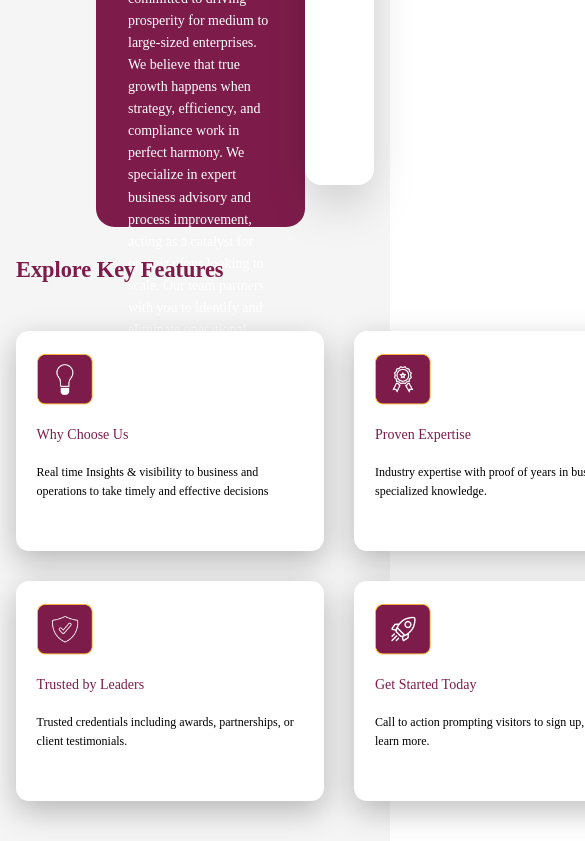
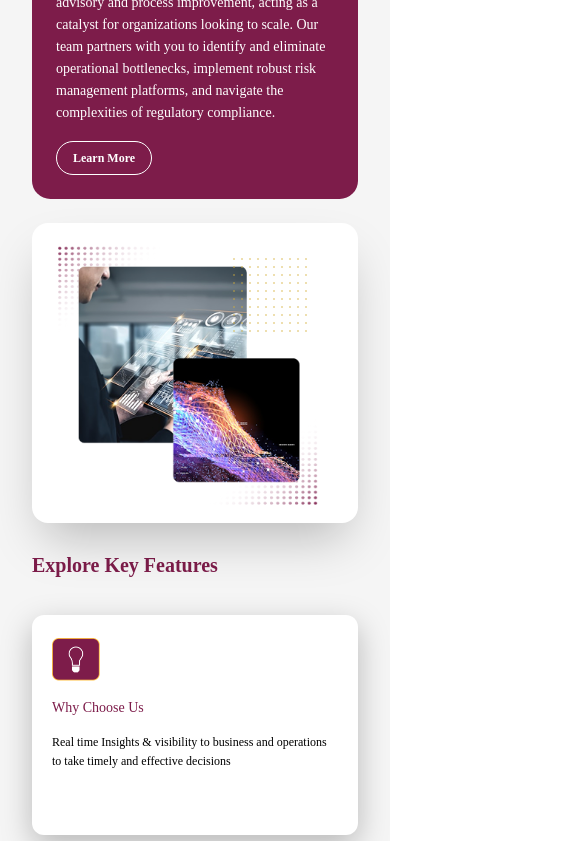
Before and after one commit to Dhulasidharan/ProsperoIQ, a Next.js app: page / in a window 390 px wide. Shown: the part 1156-1997 px from the top of the page, 585 px wide, since content can reach past the window. Built offline with nearby package versions, Linux system fonts and the light colour scheme.

Commit message:
responsiveness issue fix

```diff
--- a/components/ExploreKeyFeaturesSection.tsx
+++ b/components/ExploreKeyFeaturesSection.tsx
@@ -50,42 +50,26 @@ export const ExploreKeyFeaturesSection: React.FC = () => {
 
   return (
     <section
-      className="w-full"
+      className="w-full px-4 sm:px-6 md:px-8 lg:px-12 pb-12 md:pb-16 flex flex-col items-center justify-center"
       style={{
         backgroundColor: "transparent",
-        paddingBottom: "64px",
-        display: "flex",
-        flexDirection: "column",
-        alignItems: "center",
-        justifyContent: "center",
         opacity: 1,
       }}
     >
       {/* Features Grid Container - 3 columns */}
       <div
-        style={{
-          display: "grid",
-          gridTemplateColumns: "repeat(3, 1fr)",
-          gap: "30px 30px",
-          width: "100%",
-          maxWidth: "1024px",
-          margin: "0 auto",
-        }}
-        className="grid-cols-1 md:grid-cols-2 lg:grid-cols-3"
+        className="grid grid-cols-1 sm:grid-cols-2 lg:grid-cols-3 gap-6 md:gap-8 w-full max-w-7xl mx-auto"
       >
         {/* Section Title - As first grid item spanning all columns */}
         <div
-          style={{
-            gridColumn: "1 / -1",
-            marginBottom: "20px",
-          }}
+          className="col-span-1 sm:col-span-2 lg:col-span-3 mb-4 md:mb-6"
         >
           <h2
+            className="text-xl sm:text-2xl md:text-[22px] leading-tight"
             style={{
               fontFamily: "SF Pro",
               fontWeight: 590,
               fontStyle: "normal",
-              fontSize: "22.33px",
               lineHeight: "100%",
               letterSpacing: "0%",
               color: "#7D1C4A",
@@ -100,48 +84,30 @@ export const ExploreKeyFeaturesSection: React.FC = () => {
         {features.map((feature, index) => (
           <div
             key={index}
+            className="w-full bg-white rounded-xl p-5 md:p-6 flex flex-col gap-4 shadow-lg min-h-[220px]"
             style={{
-              width: "308.39px",
-              height: "219.91px",
               backgroundColor: "#FFFFFF",
               boxShadow: "0px 10.31px 30.93px 0px rgba(0, 0, 0, 0.25)",
-              borderRadius: "12.89px",
-              padding: "20.62px",
-              display: "flex",
-              flexDirection: "column",
-              gap: "18.9px",
             }}
           >
             {/* Icon - No background, just the image */}
             <div
-              style={{
-                width: "56px",
-                height: "56px",
-                display: "flex",
-                alignItems: "center",
-                justifyContent: "center",
-                flexShrink: 0,
-              }}
+              className="w-12 sm:w-14 h-12 sm:h-14 flex items-center justify-center shrink-0"
             >
               {/* eslint-disable-next-line @next/next/no-img-element */}
               <img
                 src={`/${feature.icon}`}
                 alt={feature.title}
-                style={{
-                  width: "100%",
-                  height: "100%",
-                  objectFit: "contain",
-                }}
+                className="w-full h-full object-contain"
               />
             </div>
 
             {/* Title */}
             <h3
+              className="text-sm sm:text-base font-medium"
               style={{
                 fontFamily: "SF Pro",
                 fontWeight: 510,
-                fontStyle: "normal",
-                fontSize: "14px",
                 lineHeight: "129%",
                 letterSpacing: "0%",
                 margin: "0",
@@ -153,11 +119,10 @@ export const ExploreKeyFeaturesSection: React.FC = () => {
 
             {/* Description */}
             <p
+              className="text-xs sm:text-sm"
               style={{
                 fontFamily: "SF Pro",
                 fontWeight: 400,
-                fontStyle: "normal",
-                fontSize: "12px",
                 lineHeight: "156%",
                 letterSpacing: "0%",
                 color: "#000000",
--- a/components/Navigation.tsx
+++ b/components/Navigation.tsx
@@ -6,13 +6,9 @@ import Link from "next/link";
 // Constants
 const NAV_STYLES = {
   container: {
-    width: "955px",
+    maxWidth: "955px",
+    width: "100%",
     height: "72px",
-    paddingLeft: "33.6px",
-    paddingRight: "52.84px",
-    paddingTop: "10.57px",
-    paddingBottom: "10.57px",
-    gap: "41.6px",
     borderRadius: "660.55px",
     border: "1.32px solid #DDE1E6",
     boxShadow: "0px 0px 2.64px 0px rgba(0, 0, 0, 0.16)",
@@ -34,8 +30,8 @@ const NAV_STYLES = {
     position: "absolute" as const,
     left: "0",
     top: "36px",
-    width: "129px",
-    height: "120px",
+    minWidth: "129px",
+    width: "max-content",
     backgroundColor: "white",
     border: "1px solid #000000",
     display: "flex",
@@ -50,8 +46,8 @@ const DROPDOWN_LINK_STYLE = {
   fontWeight: 500,
   color: "#7D1C4A",
   backgroundColor: "transparent",
-  width: "129px",
-  height: "30px",
+  width: "100%",
+  minHeight: "30px",
   padding: "5px 10px",
   border: "1px solid #000000",
   display: "flex",
@@ -150,18 +146,18 @@ export const Navigation: React.FC = () => {
   };
 
   return (
-    <nav className="absolute top-0 left-1/2 transform -translate-x-1/2 z-50 pt-14">
+    <nav className="absolute top-0 left-1/2 transform -translate-x-1/2 z-50 pt-14 px-4 sm:px-6 max-w-[955px] w-full">
       <div
-        className="flex items-center justify-between bg-white rounded-full shadow-md"
+        className="flex items-center justify-between bg-white rounded-full shadow-md px-6 sm:px-8 md:px-10 py-3 gap-4 md:gap-8"
         style={NAV_STYLES.container}
       >
         {/* Logo */}
         <Link href="/" className="flex items-center gap-3 shrink-0">
-          <img src="/logo.svg" alt="ProsperIO Logo" style={NAV_STYLES.logo} />
+          <img src="/logo.svg" alt="ProsperIO Logo" className="w-20 sm:w-24 md:w-[117px] h-auto" style={{ aspectRatio: "2.3" }} />
         </Link>
 
         {/* Desktop Navigation */}
-        <div className="hidden md:flex items-center gap-8">
+        <div className="hidden lg:flex items-center gap-4 xl:gap-6">
           {NAV_ITEMS.map((item) => (
             <div key={item.label} className="relative">
               <button
@@ -188,7 +184,7 @@ export const Navigation: React.FC = () => {
 
         {/* CTA Button - Desktop */}
         <button
-          className="hidden md:block px-5 py-2 rounded-full font-medium text-xs text-white transition-all duration-300 hover:shadow-lg shrink-0"
+          className="hidden lg:block px-4 xl:px-5 py-2 rounded-full font-medium text-xs text-white transition-all duration-300 hover:shadow-lg shrink-0 whitespace-nowrap"
           style={{ backgroundColor: "#7D1C4A" }}
         >
           Start a free trial
@@ -197,7 +193,7 @@ export const Navigation: React.FC = () => {
         {/* Mobile menu button */}
         <button
           onClick={toggleMenu}
-          className="md:hidden flex flex-col gap-1.5 w-6 h-6 items-center justify-center shrink-0"
+          className="lg:hidden flex flex-col gap-1.5 w-6 h-6 items-center justify-center shrink-0"
           aria-label="Toggle menu"
         >
           <span
@@ -220,7 +216,7 @@ export const Navigation: React.FC = () => {
 
       {/* Mobile Navigation */}
       {isOpen && (
-        <div className="md:hidden mt-2 pb-4 bg-white rounded-3xl border border-gray-200 mx-auto">
+        <div className="lg:hidden mt-2 pb-4 bg-white rounded-3xl border border-gray-200 mx-auto w-full">
           <div className="flex flex-col gap-3 pt-4 px-6">
             {NAV_ITEMS.map((item) => (
               <Link
--- a/components/OurPlatformsSection.tsx
+++ b/components/OurPlatformsSection.tsx
@@ -58,66 +58,42 @@ const STICKY_HEADER_STYLES = {
 };
 
 const HEADING_STYLES = {
-  width: "272px",
   fontFamily: "SF Pro",
   fontWeight: 590,
-  fontSize: "64px",
   lineHeight: "100%",
   letterSpacing: "0%",
   color: "#7D1C4A",
-  marginBottom: "24px",
 };
 
 const DESCRIPTION_STYLES = {
-  width: "424px",
   fontFamily: "SF Pro",
   fontWeight: 400,
-  fontSize: "18px",
   lineHeight: "30px",
   letterSpacing: "4%",
   color: "#53565B",
-  marginBottom: "24px",
 };
 
 const BUTTON_STYLES = {
-  width: "144.59px",
-  height: "35.20px",
   borderRadius: "628.02px",
   border: "1px solid #7D1C4A",
   backgroundColor: "transparent",
   color: "#000000",
-  padding: "7.54px",
-  gap: "7.54px",
   fontFamily: "SF Pro",
   fontWeight: 590,
   fontStyle: "Semibold" as const,
-  fontSize: "12.57px",
-  lineHeight: "20.12px",
   letterSpacing: "0%",
   cursor: "pointer" as const,
 };
 
 const CARD_STYLES = {
-  width: "431.41607666015625px",
-  height: "311px",
   background: "#FFFFFF",
   borderRadius: "15px",
   boxShadow: "0px 12px 36px 0px #00000040",
-  paddingTop: "35px",
-  paddingRight: "24px",
-  paddingBottom: "14px",
-  paddingLeft: "24px",
-  display: "flex",
-  flexDirection: "column" as const,
-  gap: "10px",
-  alignItems: "flex-start" as const,
 };
 
 const CARD_TITLE_STYLES = {
-  width: "251px",
   fontFamily: "SF Pro",
   fontWeight: 700,
-  fontSize: "16.55px",
   lineHeight: "129%",
   letterSpacing: "0%",
   margin: "0",
@@ -148,21 +124,21 @@ const FEATURE_TEXT_STYLES = {
 export const OurPlatformsSection: React.FC = () => {
   return (
     <section
-      className="w-full px-4 md:px-6 lg:px-12 py-16 md:py-20 lg:py-24"
+      className="w-full px-4 sm:px-6 md:px-8 lg:px-12 py-12 md:py-16 lg:py-20"
       style={{ backgroundColor: "#FFFFFF" }}
     >
-      <div className="w-full max-w-7xl mx-auto flex flex-col lg:flex-row gap-12">
+      <div className="w-full max-w-7xl mx-auto flex flex-col lg:flex-row gap-8 md:gap-12">
         {/* Sticky Section Header */}
-        <div className="lg:w-1/2" style={STICKY_HEADER_STYLES}>
-          <h2 style={HEADING_STYLES}>Our Platforms</h2>
-          <p style={DESCRIPTION_STYLES}>
+        <div className="w-full lg:w-1/2" style={STICKY_HEADER_STYLES}>
+          <h2 className="text-4xl sm:text-5xl lg:text-6xl mb-4 md:mb-6" style={HEADING_STYLES}>Our Platforms</h2>
+          <p className="text-base sm:text-lg mb-4 md:mb-6 max-w-md" style={DESCRIPTION_STYLES}>
             ProsperoIQ is a smart business solutions platform designed to
             simplify operations, compliance, and financial processes. Our
             AI-powered products help businesses save time, reduce errors, and
             stay compliant with ease
           </p>
           <button
-            className="transition-all duration-300 hover:bg-primary hover:text-white font-sf-pro font-semibold text-sm whitespace-nowrap"
+            className="px-4 sm:px-5 py-2 text-xs sm:text-sm transition-all duration-300 hover:bg-primary hover:text-white font-semibold whitespace-nowrap"
             style={BUTTON_STYLES}
           >
             Learn More
@@ -170,39 +146,33 @@ export const OurPlatformsSection: React.FC = () => {
         </div>
 
         {/* Vertically Aligned Cards */}
-        <div className="flex flex-col gap-10 lg:w-1/2 items-center">
+        <div className="flex flex-col gap-6 md:gap-8 lg:gap-10 w-full lg:w-1/2">
           {PLATFORM_DATA.map((platform: PlatformCard, index: number) => (
-            <div key={index} style={CARD_STYLES}>
+            <div key={index} className="w-full p-6 md:p-8 flex flex-col gap-3 min-h-[280px]" style={CARD_STYLES}>
               {/* Icon and Title */}
-              <div className="flex items-center gap-4 mb-2">
-                <div>
+              <div className="flex items-center gap-3 md:gap-4 mb-2">
+                <div className="shrink-0">
                   {/* eslint-disable-next-line @next/next/no-img-element */}
                   <img
                     src={platform.icon}
                     alt={platform.title}
-                    style={{ width: "48px", height: "48px" }}
+                    className="w-10 h-10 sm:w-12 sm:h-12"
                   />
                 </div>
-                <h3 style={CARD_TITLE_STYLES}>{platform.title}</h3>
+                <h3 className="text-sm sm:text-base md:text-[17px]" style={CARD_TITLE_STYLES}>{platform.title}</h3>
               </div>
               {/* Features List */}
               <ul
-                style={{
-                  listStyle: "none",
-                  padding: "0",
-                  margin: "0",
-                  marginTop: "8px",
-                }}
+                className="list-none p-0 m-0 mt-2"
               >
                 {platform.features.map(
                   (feature: string, featureIndex: number) => (
                     <li
                       key={featureIndex}
-                      className="flex gap-3 mb-3"
-                      style={{ alignItems: "flex-start" }}
+                      className="flex gap-2 md:gap-3 mb-2 md:mb-3 items-start"
                     >
                       <span style={BULLET_STYLES}>•</span>
-                      <span style={FEATURE_TEXT_STYLES}>{feature}</span>
+                      <span className="text-xs sm:text-sm" style={FEATURE_TEXT_STYLES}>{feature}</span>
                     </li>
                   )
                 )}
--- a/components/PartnerSection.tsx
+++ b/components/PartnerSection.tsx
@@ -40,27 +40,20 @@ const SECTION_STYLES = {
 } as const;
 
 const HEADING_STYLES = {
-  width: "695px",
   fontFamily: "SF Pro",
   fontWeight: 590,
-  fontSize: "45px",
-  lineHeight: "80px",
   letterSpacing: "0.2px",
   textAlign: "center" as const,
   color: "#7D1C4A",
 } as const;
 
 const DESCRIPTION_STYLES = {
-  width: "585px",
   fontFamily: "SF Pro",
   fontWeight: 510,
-  fontSize: "20px",
   lineHeight: "30px",
   letterSpacing: "0.2px",
   textAlign: "center" as const,
   color: "#000000",
-  marginTop: "24px",
-  marginBottom: "48px",
 } as const;
 
 const BUTTON_STYLES = {
@@ -100,15 +93,6 @@ const LEARN_MORE_TEXT_STYLES = {
 
 const CARD_STYLES = {
   borderRadius: "15px",
-  paddingTop: "20px",
-  paddingBottom: "14px",
-  paddingRight: "40px",
-  paddingLeft: "40px",
-  width: "328px",
-  minHeight: "241.53px",
-  display: "flex",
-  flexDirection: "column" as const,
-  gap: "10px",
   backgroundColor: "#FFFFFF",
   boxShadow: "0px 13px 19px 0px rgba(0, 0, 0, 0.07)",
   transition: "all 0.3s ease",
@@ -149,37 +133,38 @@ export const PartnerSection: React.FC = () => {
 
   return (
     <section
-      className="w-full px-4 md:px-6 lg:px-12 py-16 md:py-20 lg:py-24"
+      className="w-full px-4 sm:px-6 md:px-8 lg:px-12 py-12 md:py-16 lg:py-20"
       style={SECTION_STYLES}
     >
       <div className="w-full max-w-7xl mx-auto flex flex-col items-center">
         {/* Heading */}
-        <h2 style={HEADING_STYLES}>
+        <h2 className="text-3xl sm:text-4xl md:text-[45px] leading-tight sm:leading-relaxed max-w-4xl px-4" style={HEADING_STYLES}>
           Your Partner for Effortless Compliance Excellence
         </h2>
 
         {/* Description */}
-        <p style={DESCRIPTION_STYLES}>
+        <p className="text-base sm:text-lg md:text-xl mt-4 md:mt-6 mb-8 md:mb-12 max-w-2xl px-4" style={DESCRIPTION_STYLES}>
           We know large-scale compliance demands precision and speed, but small
           details are just as critical. Our solutions are crafted to handle both
           efficiently.
         </p>
 
         {/* Buttons */}
-        <div className="flex flex-col sm:flex-row gap-4 mb-16">
-          <button style={BUTTON_STYLES}>
-            <span style={BUTTON_TEXT_STYLES}>Scheduled Demo</span>
+        <div className="flex flex-col sm:flex-row gap-4 mb-12 md:mb-16">
+          <button className="px-6 sm:px-9 py-3 sm:py-4 rounded-full transition-all duration-300 hover:opacity-90" style={BUTTON_STYLES}>
+            <span className="text-sm font-bold" style={BUTTON_TEXT_STYLES}>Scheduled Demo</span>
           </button>
-          <button style={LEARN_MORE_BUTTON_STYLES}>
-            <span style={LEARN_MORE_TEXT_STYLES}>Learn More</span>
+          <button className="px-6 sm:px-9 py-3 sm:py-4 rounded-full transition-all duration-300 hover:bg-primary hover:border-primary hover:text-white" style={LEARN_MORE_BUTTON_STYLES}>
+            <span className="text-sm font-bold" style={LEARN_MORE_TEXT_STYLES}>Learn More</span>
           </button>
         </div>
 
         {/* Cards Grid */}
-        <div className="w-full flex flex-wrap justify-center gap-8">
+        <div className="w-full grid grid-cols-1 sm:grid-cols-2 lg:grid-cols-3 gap-6 md:gap-8 max-w-6xl">
           {EXPERTISE_CARDS.map((card, index) => (
             <div
               key={index}
+              className="p-6 sm:p-8 md:p-10 flex flex-col gap-3 w-full min-h-[240px]"
               style={{
                 ...CARD_STYLES,
                 backgroundColor:
@@ -190,7 +175,7 @@ export const PartnerSection: React.FC = () => {
               }
             >
               {/* Image Icon */}
-              <div style={CARD_ICON_CONTAINER}>
+              <div className="w-12 h-12 sm:w-14 sm:h-14 md:w-16 md:h-16 relative mb-2 md:mb-3">
                 <Image
                   src={
                     selectedCardIndex === index ? "/customer.png" : card.image
@@ -203,6 +188,7 @@ export const PartnerSection: React.FC = () => {
 
               {/* Title */}
               <h3
+                className="text-lg sm:text-xl md:text-2xl"
                 style={{
                   ...CARD_TITLE_STYLES,
                   color: selectedCardIndex === index ? "#FFFFFF" : "#252B42",
@@ -213,6 +199,7 @@ export const PartnerSection: React.FC = () => {
 
               {/* Description */}
               <p
+                className="text-sm sm:text-base mt-2"
                 style={{
                   ...CARD_DESCRIPTION_STYLES,
                   color: selectedCardIndex === index ? "#FFFFFF" : "#000000",
--- a/components/WhoAreWeSection.tsx
+++ b/components/WhoAreWeSection.tsx
@@ -5,36 +5,27 @@ import React from "react";
 export const WhoAreWeSection: React.FC = () => {
   return (
     <section
-      className="w-full py-8 md:py-12 lg:py-16"
+      className="w-full py-8 md:py-12 lg:py-16 px-4 sm:px-6 md:px-8 lg:px-12"
       style={{ backgroundColor: "transparent" }}
     >
       {/* Flex container for title and content */}
-      <div style={{ display: "flex", flexDirection: "column", width: "100%" }}>
+      <div className="flex flex-col w-full max-w-7xl mx-auto">
         {/* Section Title and Content Wrapper */}
         <div
-          style={{
-            display: "grid",
-            gridTemplateColumns: "1fr 1fr",
-            alignItems: "flex-start",
-            gap: "0",
-          }}
+          className="grid grid-cols-1 lg:grid-cols-2 gap-6 md:gap-8 lg:gap-12 items-start"
         >
           {/* Left column - Title and Box */}
           <div
-            style={{
-              display: "flex",
-              flexDirection: "column",
-              marginLeft: "80px",
-            }}
+            className="flex flex-col"
           >
             {/* Section Title */}
-            <div style={{ marginBottom: "20px" }}>
+            <div className="mb-5 md:mb-6">
               <h2
+                className="text-3xl sm:text-4xl md:text-[42px] leading-tight"
                 style={{
                   fontFamily: "SF Pro",
                   fontWeight: 590,
                   fontStyle: "normal",
-                  fontSize: "42px",
                   lineHeight: "100%",
                   letterSpacing: "0%",
                   color: "#7D1C4A",
@@ -47,16 +38,11 @@ export const WhoAreWeSection: React.FC = () => {
 
             {/* Content Box */}
             <div
+              className="w-full rounded-2xl p-6 sm:p-8 flex flex-col justify-between min-h-[350px] sm:min-h-[400px]"
               style={{
-                width: "100%",
                 maxWidth: "617.86px",
-                height: "402.60px",
                 borderRadius: "18.37px",
                 backgroundColor: "#7D1C4A",
-                padding: "32px",
-                display: "flex",
-                flexDirection: "column",
-                justifyContent: "space-between",
               }}
             >
               {/* Value Delivered Title */}
@@ -101,24 +87,13 @@ export const WhoAreWeSection: React.FC = () => {
 
               {/* Learn More Button */}
               <button
-                className="mt-6 px-6 py-2.5 border-2 rounded-full transition-all duration-300 hover:bg-white hover:text-gray-900 font-sf-pro font-semibold text-sm whitespace-nowrap self-start"
+                className="mt-4 sm:mt-6 px-4 sm:px-6 py-2 sm:py-2.5 border rounded-full transition-all duration-300 hover:bg-white hover:text-gray-900 font-semibold text-xs sm:text-sm whitespace-nowrap self-start flex items-center justify-center"
                 style={{
-                  width: "144.59px",
-                  height: "35.20px",
-                  borderRadius: "628.02px",
-                  border: "1px solid #FFFFFF",
-                  padding: "7.54px",
                   fontFamily: "SF Pro",
                   fontWeight: 590,
-                  fontSize: "12.57px",
-                  lineHeight: "20.12px",
-                  letterSpacing: "0%",
+                  border: "1px solid #FFFFFF",
                   color: "#FFFFFF",
                   backgroundColor: "transparent",
-                  gap: "7.54px",
-                  display: "flex",
-                  alignItems: "center",
-                  justifyContent: "center",
                 }}
                 aria-label="Learn More"
               >
@@ -129,27 +104,18 @@ export const WhoAreWeSection: React.FC = () => {
 
           {/* Right - Images Section - Aligned with left box */}
           <div
-            style={{
-              display: "flex",
-              justifyContent: "center",
-              alignItems: "flex-start",
-              marginTop: "calc(42px + 20px)",
-            }}
+            className="flex justify-center items-start lg:mt-[62px]"
           >
             <div className="w-full max-w-md relative">
               {/* Container for overlapping images */}
               <div
-                className="relative flex items-center justify-center"
-                style={{
-                  height: "402.60px",
-                }}
+                className="relative flex items-center justify-center min-h-[300px] sm:min-h-[400px]"
               >
                 {/* Main Image */}
                 <div
-                  className="w-full rounded-2xl overflow-hidden shadow-2xl"
+                  className="w-full rounded-2xl overflow-hidden shadow-2xl h-full"
                   style={{
                     backgroundColor: "#FFFFFF",
-                    height: "100%",
                   }}
                 >
                   {/* eslint-disable-next-line @next/next/no-img-element */}
--- a/components/WhyBusinessesTrustSection.tsx
+++ b/components/WhyBusinessesTrustSection.tsx
@@ -27,30 +27,22 @@ const GALLERY_IMAGES = [
 ];
 
 const BOX_STYLES = {
-  width: "506.73px",
-  height: "433.14px",
   borderRadius: "5px",
   opacity: 0.8,
   backgroundColor: "#7D1C4A",
 } as const;
 
 const HEADING_STYLES = {
-  width: "469px",
-  height: "36px",
   fontFamily: "SF Pro",
   fontWeight: 700,
-  fontSize: "30px",
   lineHeight: "100%",
   letterSpacing: "0%",
   color: "#FFCE56",
-  marginBottom: "24px",
 } as const;
 
 const FEATURE_TEXT_STYLES = {
-  width: "469px",
   fontFamily: "SF Pro",
   fontWeight: 400,
-  fontSize: "18px",
   lineHeight: "150%",
   letterSpacing: "4%",
   color: "#FFFFFF",
@@ -72,13 +64,10 @@ const BULLET_STYLES = {
 } as const;
 
 const PROGRESS_BAR_CONTAINER = {
-  width: "200px",
   height: "12px",
 } as const;
 
 const IMAGE_CONTAINER_STYLES = {
-  width: "431px",
-  height: "431px",
   backgroundImage: "url('/Rectangle.png')",
   backgroundSize: "cover",
   backgroundPosition: "center",
@@ -107,7 +96,7 @@ export const WhyBusinessesTrustSection: React.FC = () => {
 
   return (
     <section
-      className="w-full px-4 md:px-6 lg:px-12 py-16 md:py-20 lg:py-24 relative"
+      className="w-full px-4 sm:px-6 md:px-8 lg:px-12 py-12 md:py-16 lg:py-20 relative"
       style={SECTION_STYLES}
     >
       {/* Overlay */}
@@ -116,11 +105,11 @@ export const WhyBusinessesTrustSection: React.FC = () => {
       <div className="w-full max-w-7xl mx-auto relative z-10">
         <div className="flex flex-col lg:flex-row gap-8 lg:gap-12 items-center justify-center">
           {/* Left Box - Trust Points */}
-          <div style={BOX_STYLES} className="flex flex-col p-8 md:p-10">
-            <h2 style={HEADING_STYLES}>Why Businesses Trust ProsperoIQ</h2>
+          <div style={BOX_STYLES} className="flex flex-col p-6 sm:p-8 md:p-10 w-full lg:max-w-[507px] min-h-[400px] sm:min-h-[433px]">
+            <h2 className="text-2xl sm:text-3xl md:text-[30px] mb-4 md:mb-6" style={HEADING_STYLES}>Why Businesses Trust ProsperoIQ</h2>
 
             {/* Features List */}
-            <div style={FEATURE_TEXT_STYLES}>
+            <div className="text-sm sm:text-base md:text-lg" style={FEATURE_TEXT_STYLES}>
               {TRUST_POINTS.map((point, index) => (
                 <div key={index} style={FEATURE_ITEM_STYLES}>
                   <span style={BULLET_STYLES}>{point.icon}</span>
@@ -134,7 +123,7 @@ export const WhyBusinessesTrustSection: React.FC = () => {
           <div className="w-full lg:w-auto flex flex-col items-center gap-4">
             {/* Image Container with Rectangle Background */}
             <div
-              className="relative overflow-hidden rounded-lg flex items-center justify-center"
+              className="relative overflow-hidden rounded-lg flex items-center justify-center w-full aspect-square max-w-[431px]"
               style={IMAGE_CONTAINER_STYLES}
             >
               <Image
@@ -162,7 +151,7 @@ interface ProgressBarProps {
 const ProgressBar: React.FC<ProgressBarProps> = ({ currentImageIndex }) => (
   <>
     <div
-      className="absolute bottom-6 left-1/2 transform -translate-x-1/2 flex gap-0"
+      className="absolute bottom-4 sm:bottom-6 left-1/2 transform -translate-x-1/2 flex gap-0 w-32 sm:w-48 md:w-[200px]"
       style={PROGRESS_BAR_CONTAINER}
     >
       {[0, 1, 2].map((index) => (
```
